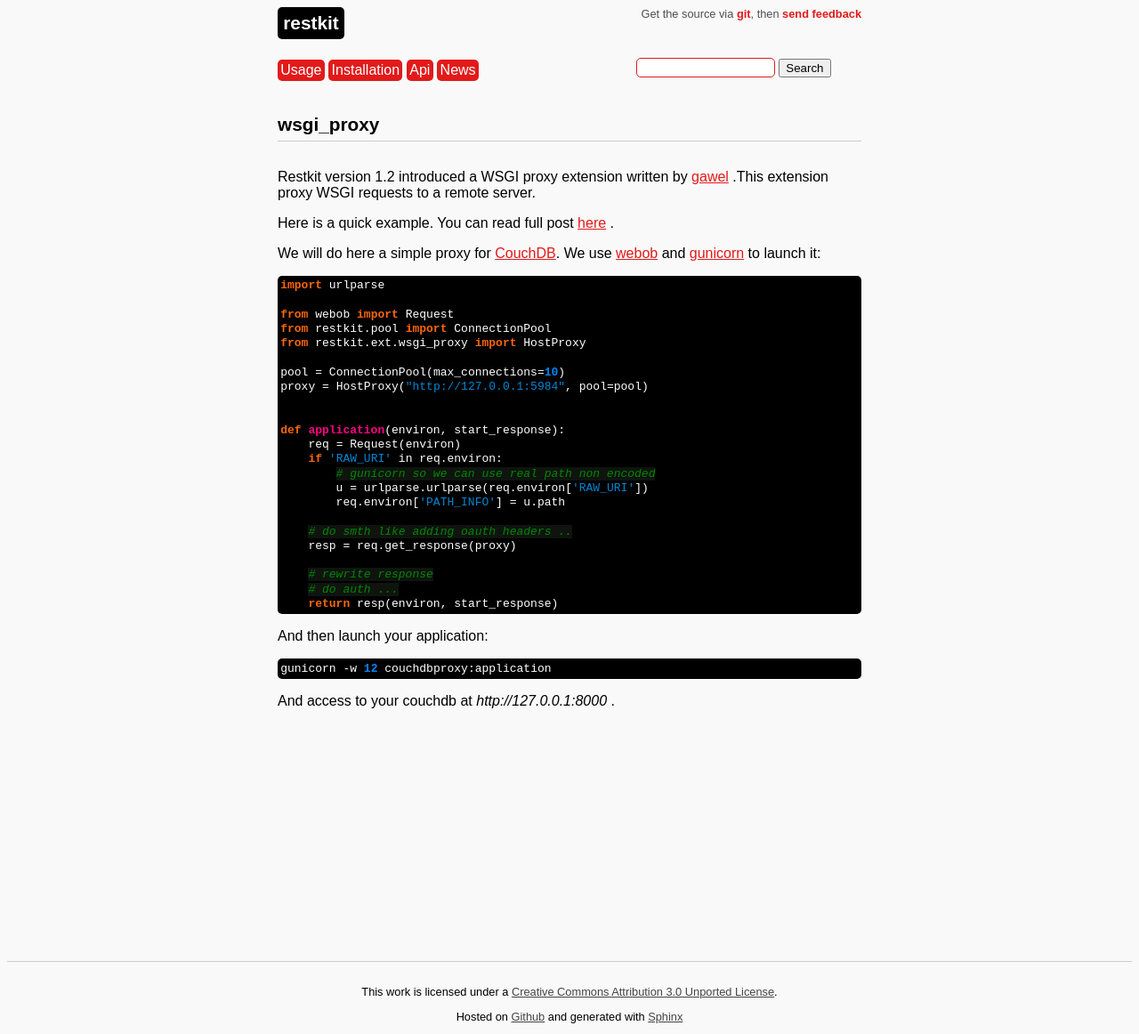
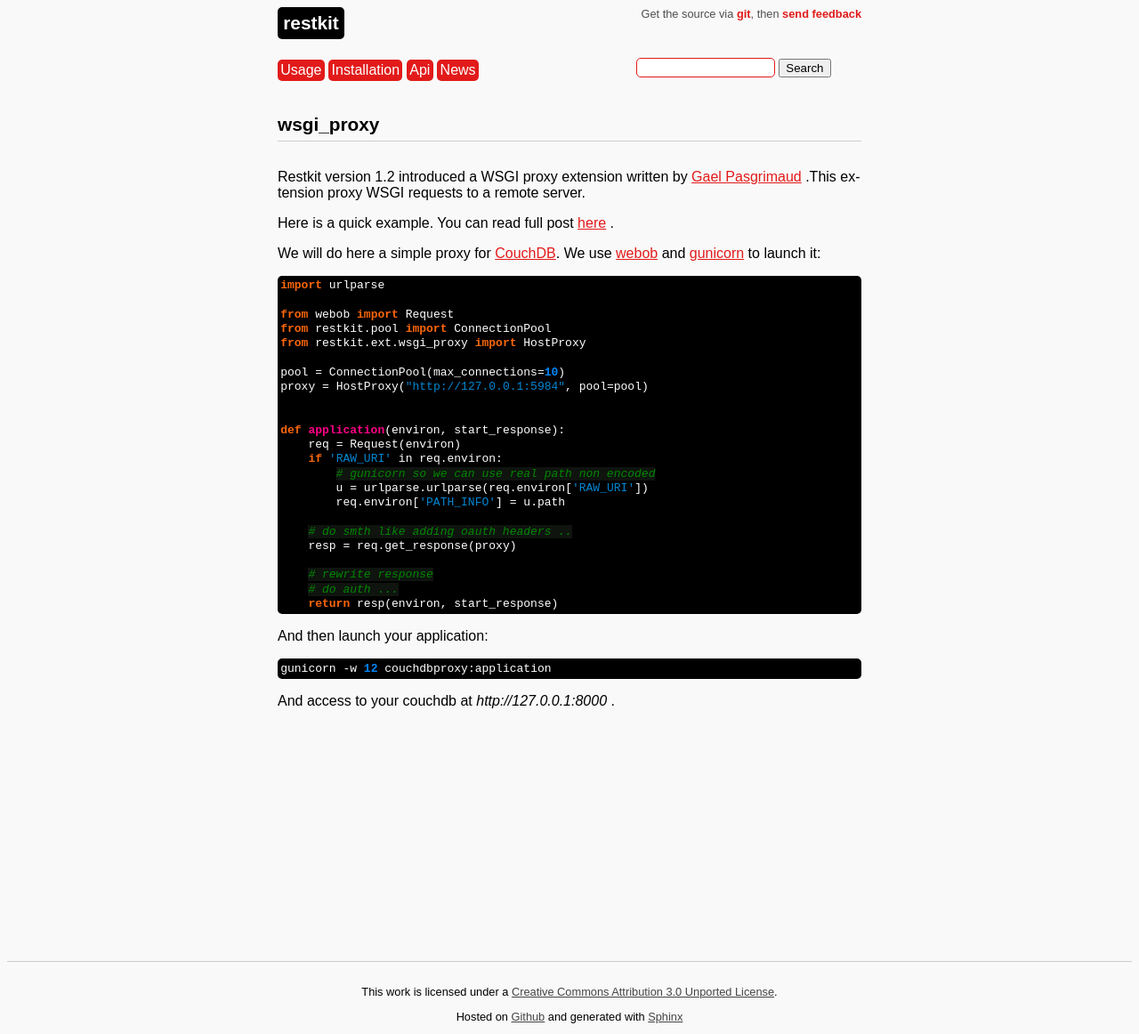
Before and after one commit to benoitc/restkit, a Sphinx documentation site: the page built from doc/wsgi_proxy.rst, in a window 1280 px wide. Shown: the whole page at 89% size. Built offline with Sphinx 7.4.7, drawn with Linux system fonts in a browser that asks for light colours; comment, search, counter and statistics services are not loaded.

Commit message:
format doc

```diff
--- a/doc/wsgi_proxy.rst
+++ b/doc/wsgi_proxy.rst
@@ -1,11 +1,17 @@
 wsgi_proxy
 ----------
 
-Restkit version 1.2 introduced a WSGI proxy extension written by `gawel <http://www.gawel.org/>`_ .This extension proxy WSGI requests to a remote server.
+Restkit version 1.2 introduced a WSGI proxy extension written by `Gael
+Pasgrimaud <http://www.gawel.org/>`_ .This extension proxy WSGI requests to a
+remote server.
 
-Here is a quick example. You can read full post `here <http://www.gawel.org/weblog/en/2010/03/using_restkit_proxy_in_your_wsgi_app>`_ .
+Here is a quick example. You can read full post `here
+<http://www.gawel.org/weblog/en/2010/03/using_restkit_proxy_in_your_wsgi_app>`_
+.
 
-We will do here a simple proxy for `CouchDB <http://couchdb.apache.org>`_. We use `webob <http://pythonpaste.org/webob/>`_ and `gunicorn <http://gunicorn.org>`_ to launch it::
+We will do here a simple proxy for `CouchDB <http://couchdb.apache.org>`_. We
+use `webob <http://pythonpaste.org/webob/>`_ and `gunicorn
+<http://gunicorn.org>`_ to launch it::
 
   import urlparse
 
```
